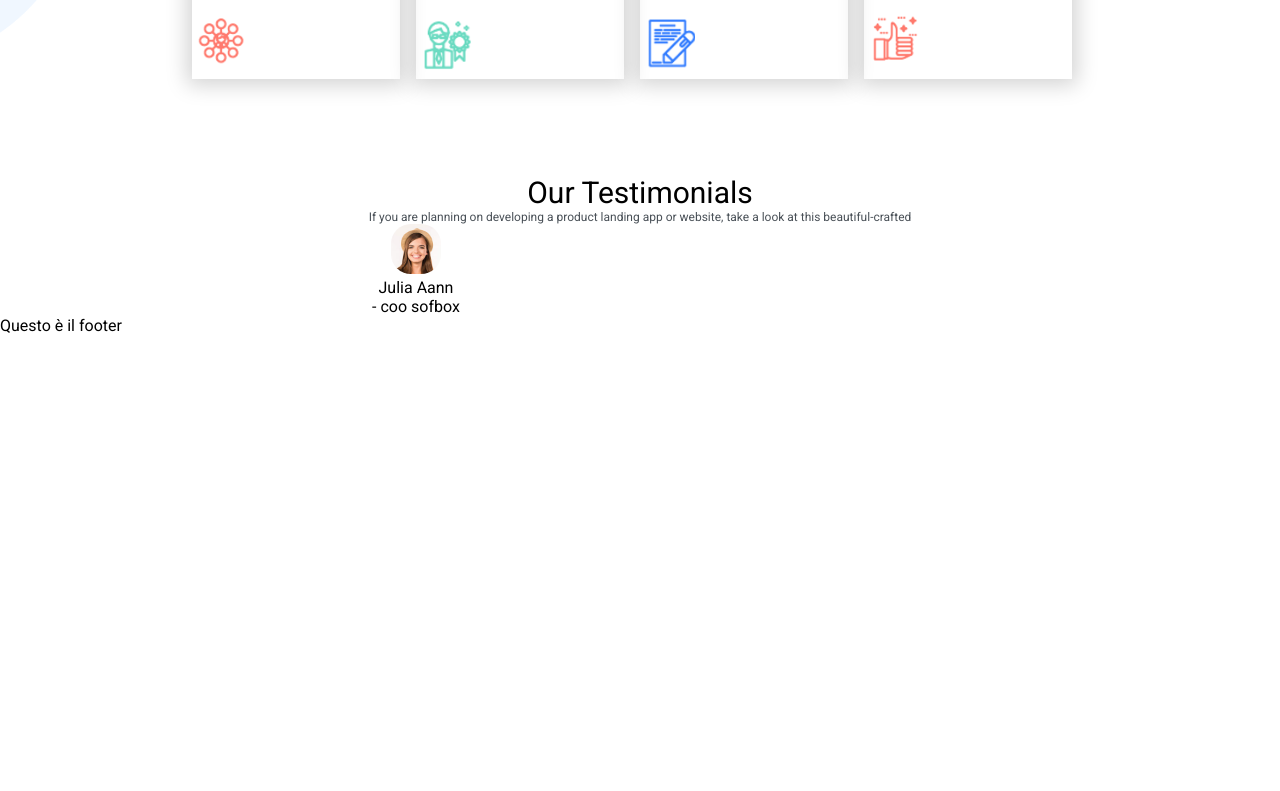
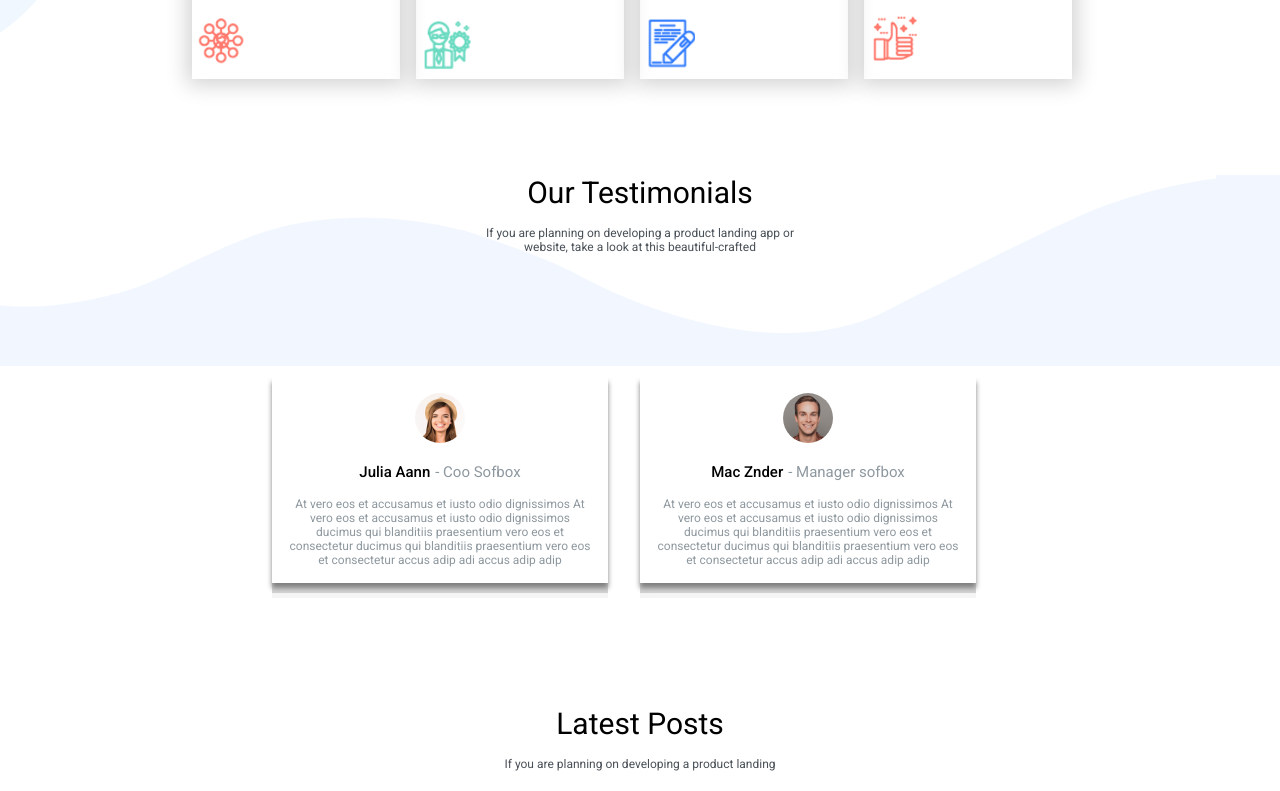
Before and after one commit to tahakyo/proj-html-vuejs, a Vue app: page / in a window 1280 px wide. Shown: the part 1745-2536 px from the top of the page. Before the commit the page ends 2080 px from the top, so only its background shows below. Built offline with nearby package versions, Linux system fonts and the light colour scheme.

Commit message:
add latestPosts.vue with dynamic card into it

```diff
--- a/src/components/AppMain.vue
+++ b/src/components/AppMain.vue
@@ -1,19 +1,11 @@
 <template>
-  <div>
-    <section>
-      <OnlineMarketingCard :marketingCard="marketingCard" />
-    </section>
-    <section>
-      <TricksAndTips />
-    </section>
-
-    <section>
-      <PopularFeatures :featuresCard="featuresCard" />
-    </section>
-    <section>
-      <OurTestimonials />
-    </section>
-  </div>
+  <section>
+    <OnlineMarketingCard :marketingCard="marketingCard" />
+    <TricksAndTips />
+    <PopularFeatures :featuresCard="featuresCard" />
+    <OurTestimonials :testimonialsCard="testimonialsCard" />
+    <LatestPosts :latestPostsCard="latestPostsCard" />
+  </section>
 </template>
 
 <script>
@@ -21,6 +13,7 @@ import OnlineMarketingCard from "./OnlineMarketingCard.vue";
 import TricksAndTips from "./TricksAndTips.vue";
 import PopularFeatures from "./PopularFeatures.vue";
 import OurTestimonials from "./OurTestimonials.vue";
+import LatestPosts from "./latestPosts.vue";
 export default {
   name: "AppMain",
   components: {
@@ -28,6 +21,7 @@ export default {
     TricksAndTips,
     PopularFeatures,
     OurTestimonials,
+    LatestPosts,
   },
   data: function () {
     return {
@@ -82,6 +76,40 @@ export default {
           icon: "icon8.png",
         },
       ],
+      testimonialsCard: [
+        {
+          icon: "26.jpeg",
+          name: "Julia Aann",
+          profession: "Coo Sofbox",
+          desc: "At vero eos et accusamus et iusto odio dignissimos At vero eos et accusamus et iusto odio dignissimos ducimus qui blanditiis praesentium vero eos et consectetur ducimus qui blanditiis praesentium vero eos et consectetur accus adip adi accus adip adip",
+        },
+        {
+          icon: "27.jpeg",
+          name: "Mac Znder",
+          profession: "Manager sofbox",
+          desc: "At vero eos et accusamus et iusto odio dignissimos At vero eos et accusamus et iusto odio dignissimos ducimus qui blanditiis praesentium vero eos et consectetur ducimus qui blanditiis praesentium vero eos et consectetur accus adip adi accus adip adip",
+        },
+      ],
+      latestPostsCard: [
+        {
+          thumb: "19.jpg",
+          date: "November 28, 2019",
+          title: "Life Lack Meaning",
+          text: "It is a long established fact that a reader will be distracted by the readable.",
+        },
+        {
+          thumb: "18.jpg",
+          date: "November 28, 2019",
+          title: "Life Lack Meaning",
+          text: "It is a long established fact that a reader will be distracted by the readable.",
+        },
+        {
+          thumb: "17.jpg",
+          date: "November 28, 2019",
+          title: "Life Lack Meaning",
+          text: "It is a long established fact that a reader will be distracted by the readable.",
+        },
+      ],
     };
   },
 };
--- a/src/components/OurTestimonials.vue
+++ b/src/components/OurTestimonials.vue
@@ -1,6 +1,5 @@
 <template>
   <section>
-    <div class="container">
     <div class="testimonials">
       <div class="testimonials__text">
         <div class="title">Our Testimonials</div>
@@ -9,13 +8,16 @@
           take a look at this beautiful-crafted
         </div>
       </div>
+    </div>
     <div class="cards">
-          <div class="card">
-            <img src="../assets/img/26.jpeg" alt="" />
-            <div class="name">Julia Aann</div>
-            <span>- coo sofbox</span>
-            <div class="small-text"></div>
+      <div v-for="(item, index) in testimonialsCard" :key="index" class="card">
+        <img :src="require(`../assets/img/${item.icon}`)" alt="" />
+        <div class="text">
+          <div class="name">{{item.name}}</div>
+          <span> - {{item.profession}}</span>
         </div>
+        <div class="small-text">
+          {{item.desc}}
         </div>
       </div>
     </div>
@@ -25,6 +27,9 @@
 <script>
 export default {
   name: "OurTestimonials",
+  props: {
+    testimonialsCard: Array,
+  },
 };
 </script>
 
@@ -32,25 +37,61 @@ export default {
 @import "../assets/style/variables.scss";
 section {
   .testimonials {
+    background-image: url("../assets/img/15.png");
+    background-repeat: no-repeat;
+    background-size: 95%;
+    background-color: $bg-color02;
+    padding-bottom: 4rem;
     &__text {
       text-align: center;
+      width: 27%;
+      margin: 0 auto;
+      padding-bottom: 3rem;
       .title {
         font-size: 30px;
+        padding-bottom: 1rem;
       }
       .small-text {
         font-size: 12px;
         color: $text-color06;
       }
     }
+  }
   .cards {
+    display: flex;
+    padding: 0.7rem 17rem;
+    margin-bottom: 7rem;
     .card {
       width: 50%;
       text-align: center;
+      padding: 1rem;
+      margin-right: 2rem;
+      border: 0.5px darkgray;
+      box-shadow: 0px 5px 5px grey, 0px 10px 0px lightgray,
+        0px 15px 0px whitesmoke, 0px 15px 0px whitesmoke;
+      .small-text {
+        font-size: 12px;
+        color: $text-color04;
+      }
     }
     .card img {
       width: 50px;
-        border-radius: 20px;
+      border-radius: 50px;
     }
+    .text {
+      display: flex;
+      justify-content: center;
+      align-items: center;
+      margin: 1rem 0;
+      .name {
+        font-size: 15px;
+        font-weight: 500;
+      }
+    }
+    .text span {
+      font-size: 15px;
+      color: $text-color04;
+      margin-left: 5px;
     }
   }
 }
--- /dev/null
+++ b/src/components/latestPosts.vue
@@ -0,0 +1,86 @@
+<template>
+  <section>
+    <div class="container">
+      <div class="text">
+        <div class="title">Latest Posts</div>
+        <div class="small-text">
+          If you are planning on developing a product landing
+        </div>
+      </div>
+      <div class="cards">
+        <div v-for="(item, index) in latestPostsCard" :key="index" class="card">
+          <div class="card__img">
+            <img :src="require(`../assets/img/${item.thumb}`)" alt="" />
+            <div class="card__date">{{ item.date }}</div>
+          </div>
+          <div class="card__text">
+            <div class="large-text">{{ item.title }}</div>
+            <div class="small-text">
+              {{ item.text }}
+            </div>
+          </div>
+        </div>
+      </div>
+    </div>
+  </section>
+</template>
+
+<script>
+export default {
+  name: "latestPosts",
+  props: {
+    latestPostsCard: Array,
+  },
+};
+</script>
+
+<style lang="scss" scoped>
+@import "../assets/style/variables.scss";
+.text {
+  text-align: center;
+  margin-bottom: 4rem;
+  .title {
+    font-size: 30px;
+    padding-bottom: 1rem;
+  }
+  .small-text {
+    font-size: 12px;
+    color: $text-color06;
+  }
+}
+.cards {
+  display: flex;
+  justify-content: space-between;
+  .card {
+    border: 1px solid lightgrey;
+    padding: 8px;
+    width: calc(100% / 3 - 2rem);
+    margin-right: 1rem;
+    &__img {
+      position: relative;
+    }
+    &__date {
+      position: absolute;
+      top: 0;
+      background: white;
+      margin: 5px;
+      font-size: 13px;
+      padding: 2px;
+      border: 1px solid $border-color02;
+      border-radius: 4px;
+    }
+    &__text {
+      .large-text {
+        font-size: 17px;
+        font-weight: 500;
+        margin: 1rem 0;
+      }
+      .small-text {
+        width: 70%;
+        font-size: 12px;
+        color: $text-color04;
+      }
+    }
+  }
+}
+</style>
```
Lines whose indentation alone changed are shown as unchanged.
